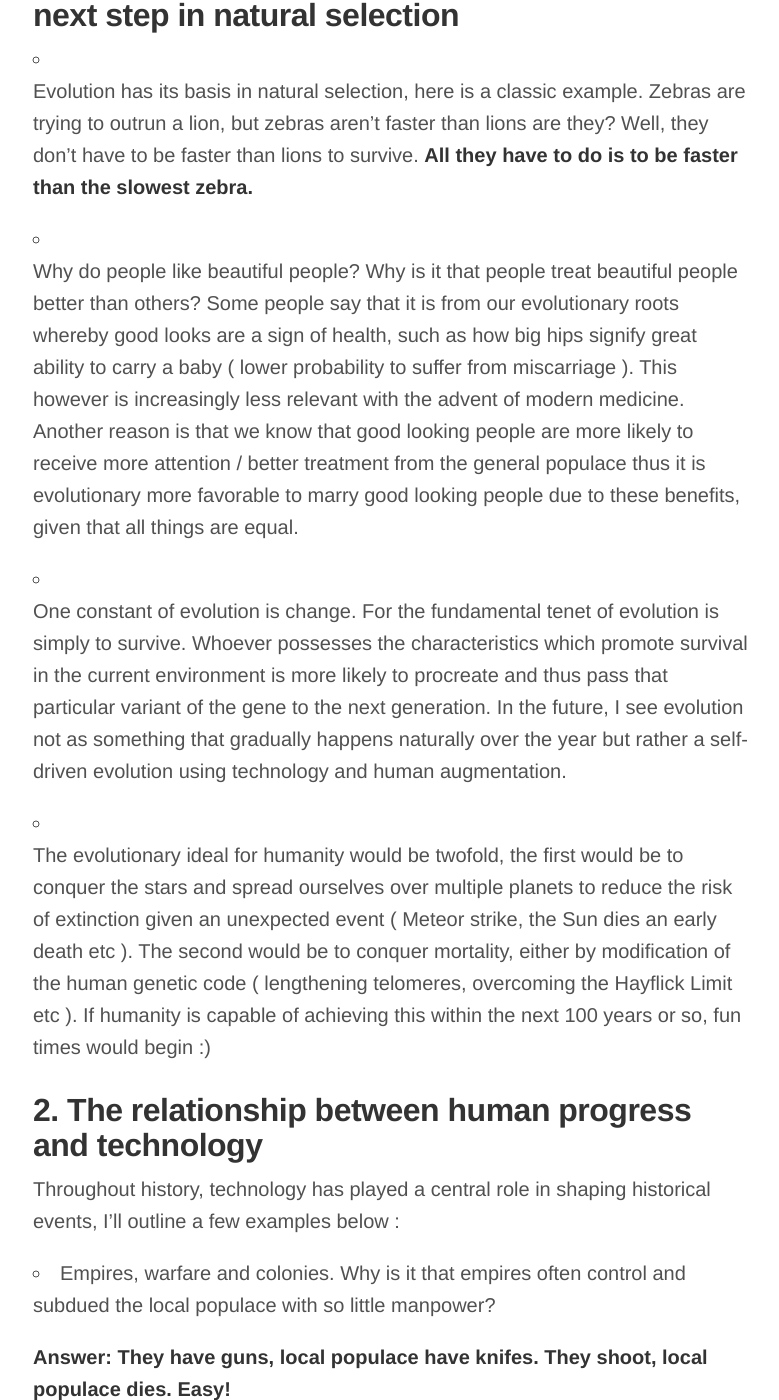
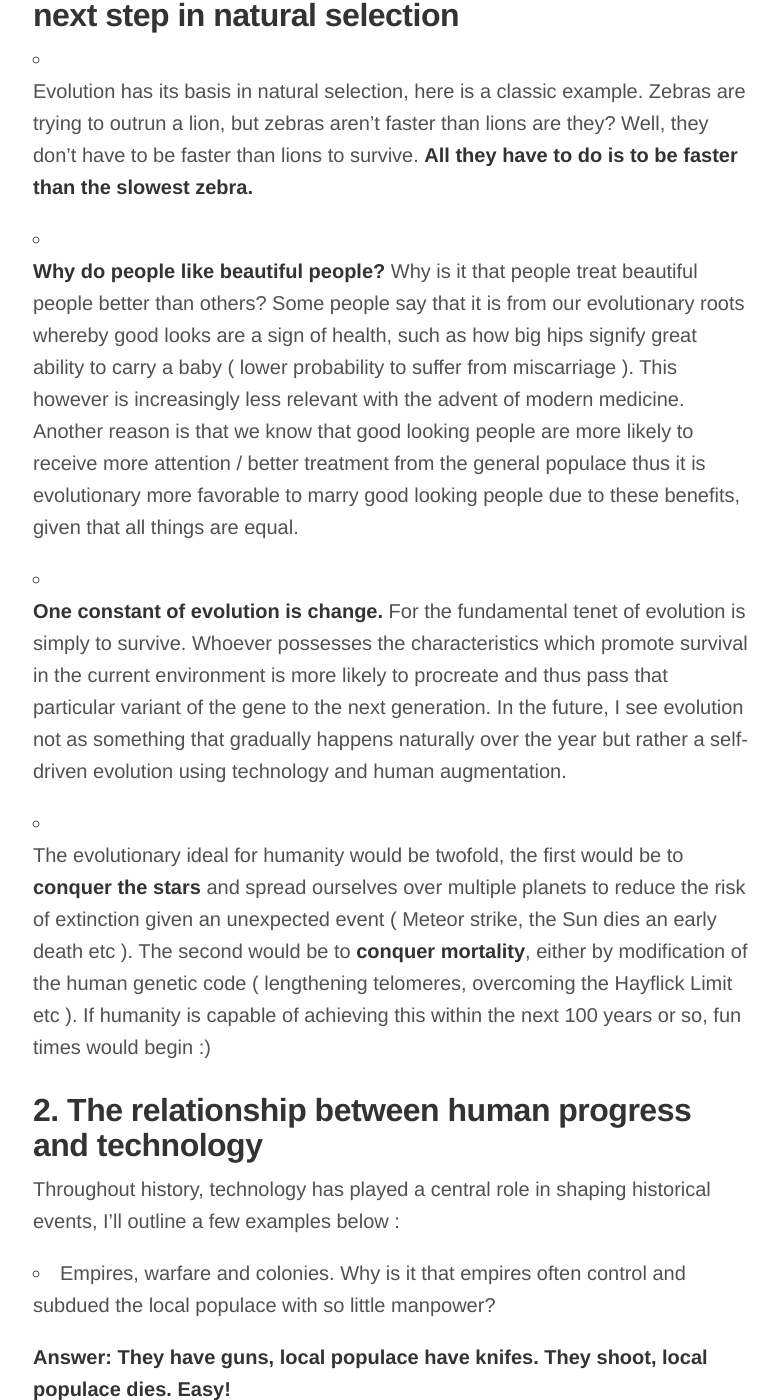
Before and after one commit to Jiantastic/jiantastic.github.io, a Jekyll site: the page built from _posts/2016-01-26-just-5-topics.md, in a window 1280 px wide and 1400 px high, scrolled down 440 px. Shown: the whole window, without its empty margins (247-1026 px from the left). Built offline with Jekyll 4.4.1, drawn with Linux system fonts in a browser that asks for light colours; Markdown is read by kramdown in place of the engine named in the settings.

```diff
--- a/_posts/2016-01-26-just-5-topics.md
+++ b/_posts/2016-01-26-just-5-topics.md
@@ -5,11 +5,11 @@ I am getting back into blogging after a hiatus of 6 years. For 2016, I plan to w
 
 * Evolution has its basis in natural selection, here is a classic example. Zebras are trying to outrun a lion, but zebras aren't faster than lions are they? Well, they don't have to be faster than lions to survive. **All they have to do is to be faster than the slowest zebra.**
 
-* Why do people like beautiful people? Why is it that people treat beautiful people better than others? Some people say that it is from our evolutionary roots whereby good looks are a sign of health, such as how big hips signify great ability to carry a baby ( lower probability to suffer from miscarriage ). This however is increasingly less relevant with the advent of modern medicine. Another reason is that we know that good looking people are more likely to receive more attention / better treatment from the general populace thus it is evolutionary more favorable to marry good looking people due to these benefits, given that all things are equal.
+* **Why do people like beautiful people?** Why is it that people treat beautiful people better than others? Some people say that it is from our evolutionary roots whereby good looks are a sign of health, such as how big hips signify great ability to carry a baby ( lower probability to suffer from miscarriage ). This however is increasingly less relevant with the advent of modern medicine. Another reason is that we know that good looking people are more likely to receive more attention / better treatment from the general populace thus it is evolutionary more favorable to marry good looking people due to these benefits, given that all things are equal.
 
-* One constant of evolution is change. For the fundamental tenet of evolution is simply to survive. Whoever possesses the characteristics which promote survival in the current environment is more likely to procreate and thus pass that particular variant of the gene to the next generation. In the future, I see evolution not as something that gradually happens naturally over the year but rather a self-driven evolution using technology and human augmentation.
+* **One constant of evolution is change.** For the fundamental tenet of evolution is simply to survive. Whoever possesses the characteristics which promote survival in the current environment is more likely to procreate and thus pass that particular variant of the gene to the next generation. In the future, I see evolution not as something that gradually happens naturally over the year but rather a self-driven evolution using technology and human augmentation.
 
-* The evolutionary ideal for humanity would be twofold, the first would be to conquer the stars and spread ourselves over multiple planets to reduce the risk of extinction given an unexpected event ( Meteor strike, the Sun dies an early death etc ). The second would be to conquer mortality, either by modification of the human genetic code ( lengthening telomeres, overcoming the Hayflick Limit etc ). If humanity is capable of achieving this within the next 100 years or so, fun times would begin :)
+* The evolutionary ideal for humanity would be twofold, the first would be to **conquer the stars** and spread ourselves over multiple planets to reduce the risk of extinction given an unexpected event ( Meteor strike, the Sun dies an early death etc ). The second would be to **conquer mortality**, either by modification of the human genetic code ( lengthening telomeres, overcoming the Hayflick Limit etc ). If humanity is capable of achieving this within the next 100 years or so, fun times would begin :)
 
 ## 2. The relationship between human progress and technology
 
```
